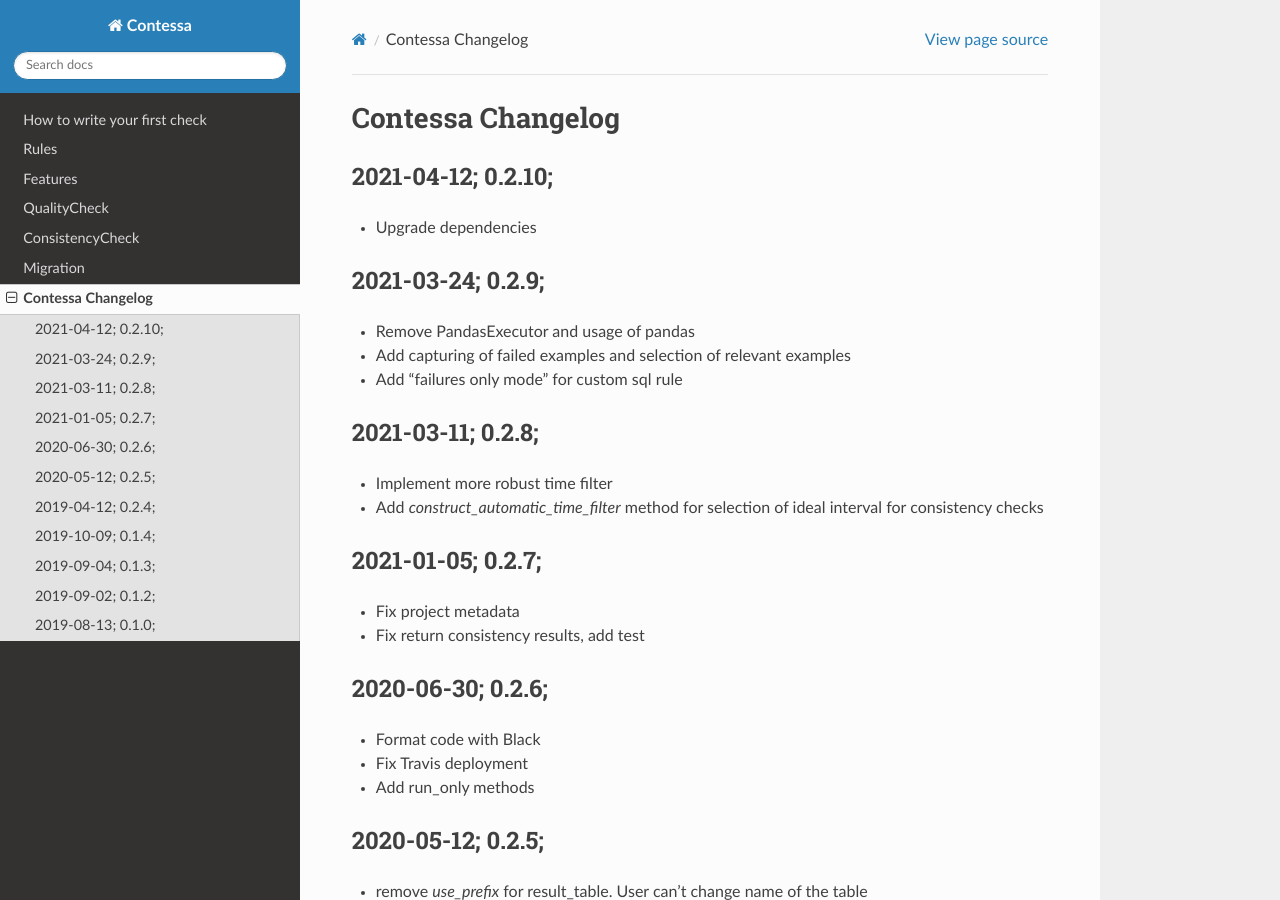
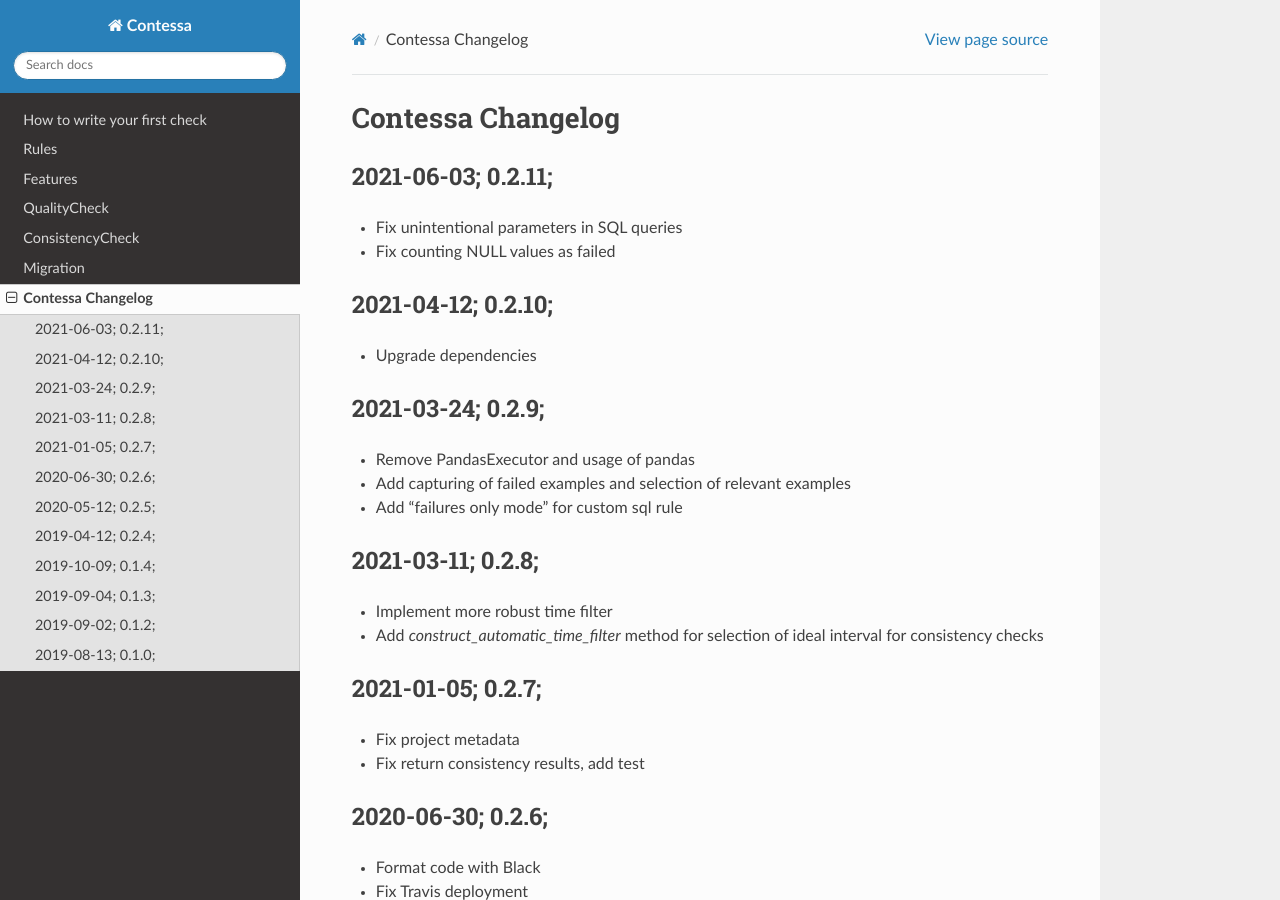
Before and after one commit to kiwicom/contessa, a Sphinx documentation site: the page built from docs/changelog.rst, in a window 1280 px wide and 900 px high. Built offline with Sphinx 7.4.7 and the Read the Docs theme 2.0.0, drawn with Linux system fonts in a browser that asks for light colours.

Commit message:
Release 0.2.11

```diff
--- a/contessa/__init__.py
+++ b/contessa/__init__.py
@@ -6,7 +6,7 @@
 check on load in temporary table.
 """
 
-__version__ = "0.2.10"
+__version__ = "0.2.11"
 
 # Start ignoring PyUnusedCodeBear
 from .consistency_checker import ConsistencyChecker
--- a/docs/changelog.rst
+++ b/docs/changelog.rst
@@ -1,5 +1,11 @@
 Contessa Changelog
 ============================================
+
+2021-06-03; 0.2.11;
+--------------------------------------------
+
+- Fix unintentional parameters in SQL queries
+- Fix counting NULL values as failed
 
 2021-04-12; 0.2.10;
 --------------------------------------------
```
